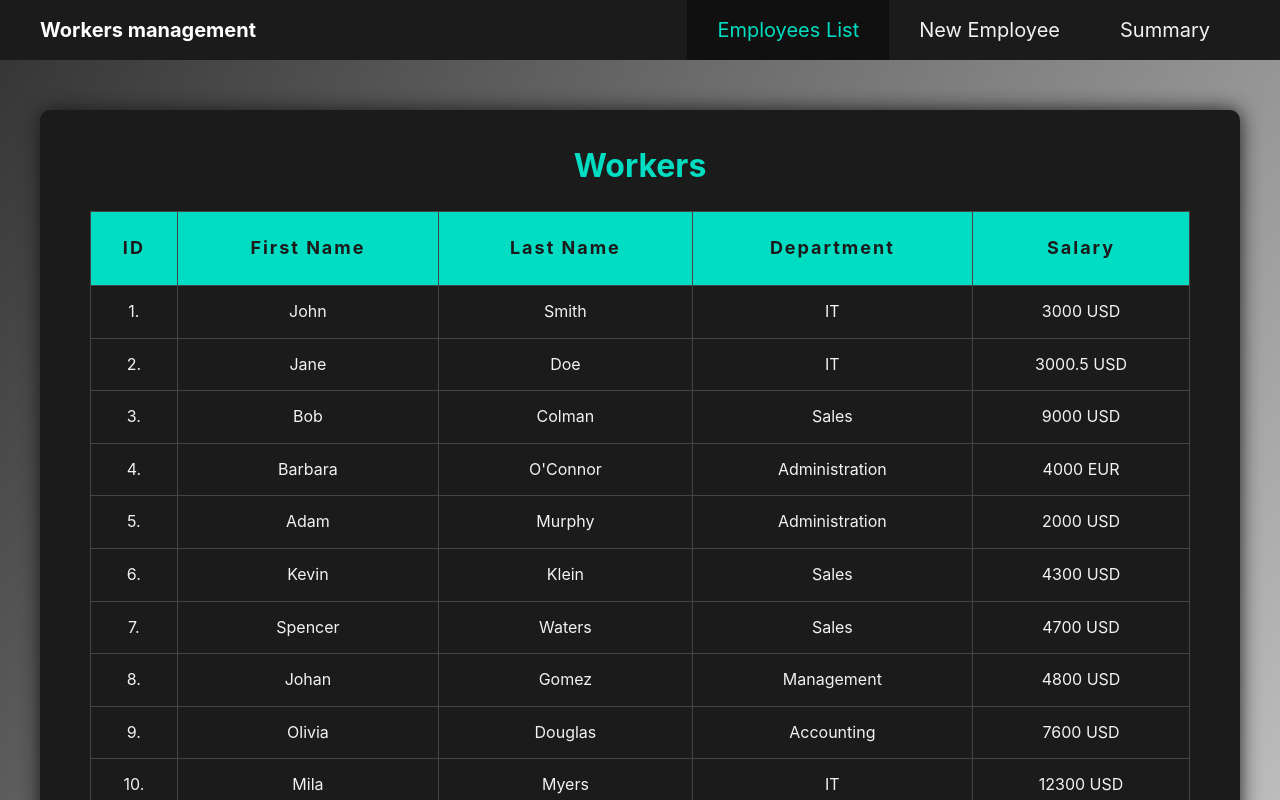
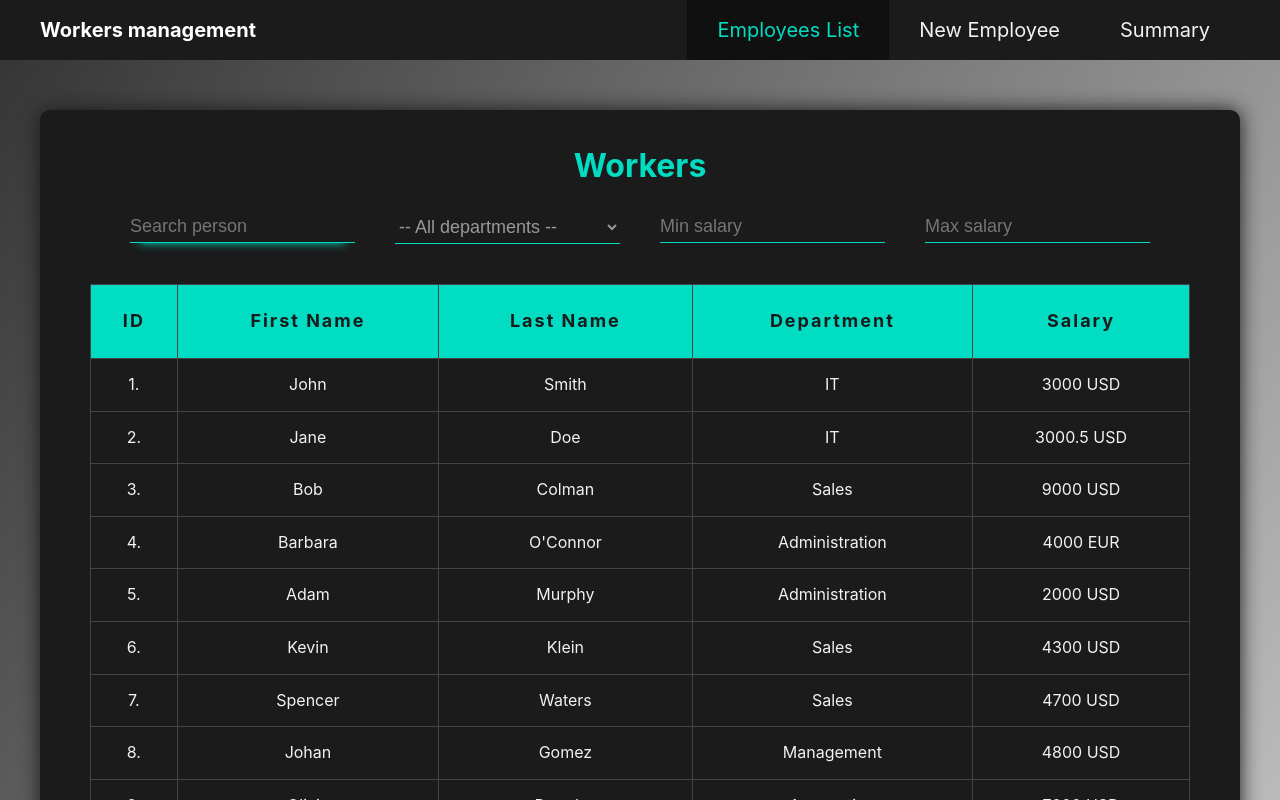
Before and after one commit to pfmnowak/employee-management-react, a React (Create React App) app: page /employees in a window 1280 px wide. Shown: the top 800 px of the page. Built offline with nearby package versions, Linux system fonts and the light colour scheme.

Commit message:
Add filter to the table with employes

```diff
--- a/src/App.tsx
+++ b/src/App.tsx
@@ -204,7 +204,10 @@ function App() {
 		<Layout>
 			<Routes>
 				<Route path='/' element={<Navigate to='/employees' replace />} />
-				<Route path='/employees' element={<WorkersContainer workers={workers} />} />
+				<Route
+					path='/employees'
+					element={<WorkersContainer workers={workers} departments={departmentOptions} />}
+				/>
 				<Route
 					path='/new-employee'
 					element={
--- /dev/null
+++ b/src/components/AdvancedFilter.tsx
@@ -0,0 +1,74 @@
+import { SearchedEmployee } from '../types/types';
+import classes from './pages/NewWorkerForm.module.scss';
+
+type AdvancedFilterProps = {
+	departments: string[];
+	searchValue: SearchedEmployee;
+	handleChangeValue: (event: React.FormEvent) => void;
+};
+
+const AdvancedFilter = ({ searchValue, handleChangeValue, departments }: AdvancedFilterProps) => {
+	return (
+		<form className={classes['filter-container']}>
+			<div className={`${classes['form__field']} ${classes['form__field--search']}`}>
+				<input
+					data-testid='filter-input-person'
+					type='search'
+					name='person'
+					value={searchValue.person}
+					onChange={e => handleChangeValue(e)}
+					placeholder='Search person'
+					className={classes.form__field__input}
+					autoFocus
+				/>
+			</div>
+			<div className={`${classes['form__field']} ${classes['form__field--search']}`}>
+				<select
+					data-testid='filter-input-department'
+					className={classes.form__field__input}
+					name='department'
+					defaultValue={''}
+					onChange={e => handleChangeValue(e)}
+					placeholder='department'
+				>
+					<option value=''> -- All departments -- </option>
+					{departments
+						.sort((a, b) => {
+							return ('' + a).localeCompare(b);
+						})
+						.map(option => (
+							<option key={option} value={option} label={option} />
+						))}
+				</select>
+			</div>
+			<div className={`${classes['form__field']} ${classes['form__field--search']}`}>
+				<input
+					data-testid='filter-input-salary-min'
+					type='number'
+					min='1000'
+					max='200000'
+					name='salaryMin'
+					className={classes.form__field__input}
+					placeholder='Min salary'
+					value={searchValue.salaryMin}
+					onChange={e => handleChangeValue(e)}
+				/>
+			</div>
+			<div className={`${classes['form__field']} ${classes['form__field--search']}`}>
+				<input
+					data-testid='filter-input-salary-max'
+					type='number'
+					min='1000'
+					max='200000'
+					name='salaryMax'
+					className={classes.form__field__input}
+					placeholder='Max salary'
+					value={searchValue.salaryMax}
+					onChange={e => handleChangeValue(e)}
+				/>
+			</div>
+		</form>
+	);
+};
+
+export default AdvancedFilter;
--- a/src/components/pages/NewWorkerForm.module.scss
+++ b/src/components/pages/NewWorkerForm.module.scss
@@ -155,3 +155,8 @@
 		font-size: 1.6rem;
 	}
 }
+
+.filter-container {
+	padding: 2rem;
+	display: flex;
+}
--- a/src/components/pages/WorkersContainer.tsx
+++ b/src/components/pages/WorkersContainer.tsx
@@ -1,17 +1,51 @@
+import { FormEvent, useReducer } from 'react';
+import AdvancedFilter from '../AdvancedFilter';
 import WorkerList from '../WorkerList';
-import { Employee } from './../../types/types';
-
+import { Employee, SearchedEmployee } from './../../types/types';
 import classes from './WorkersContainer.module.scss';
 
 type WorkersContainerProps = {
 	workers: Employee[];
+	departments: string[];
 };
 
-const WorkersContainer = (props: WorkersContainerProps) => {
+const WorkersContainer = ({ workers, departments }: WorkersContainerProps) => {
+	const [filterInput, setFilterInput] = useReducer(
+		(state: SearchedEmployee, newState: SearchedEmployee) => ({ ...state, ...newState }),
+		{
+			person: '',
+			department: '',
+			salaryMin: '',
+			salaryMax: '',
+		},
+	);
+
+	const filterWorkersHandler = (event: FormEvent) => {
+		const { name, value } = event.target as HTMLInputElement;
+		setFilterInput({ [name]: value });
+	};
+
+	const filterWorkers = (workers: Employee[]) => {
+		return workers.filter((worker: Employee) => {
+			return (
+				(worker.firstName.toLowerCase().includes(filterInput.person.toLowerCase()) ||
+					worker.lastName.toLowerCase().includes(filterInput.person.toLowerCase())) &&
+				(worker.department === filterInput.department || filterInput.department === '') &&
+				worker.salary.amount >= +filterInput.salaryMin &&
+				(worker.salary.amount <= +filterInput.salaryMax || filterInput.salaryMax === '')
+			);
+		});
+	};
+
 	return (
 		<div className={classes['workers-container']}>
 			<h1>Workers</h1>
-			<WorkerList workerList={props.workers} />
+			<AdvancedFilter
+				searchValue={filterInput}
+				handleChangeValue={filterWorkersHandler}
+				departments={departments}
+			/>
+			<WorkerList workerList={filterWorkers(workers)} />
 		</div>
 	);
 };
--- a/src/types/types.ts
+++ b/src/types/types.ts
@@ -13,3 +13,7 @@ export type CurrencySum = {
 		[key: string]: number;
 	};
 };
+
+export type SearchedEmployee = {
+	[key: string]: string;
+};
```
